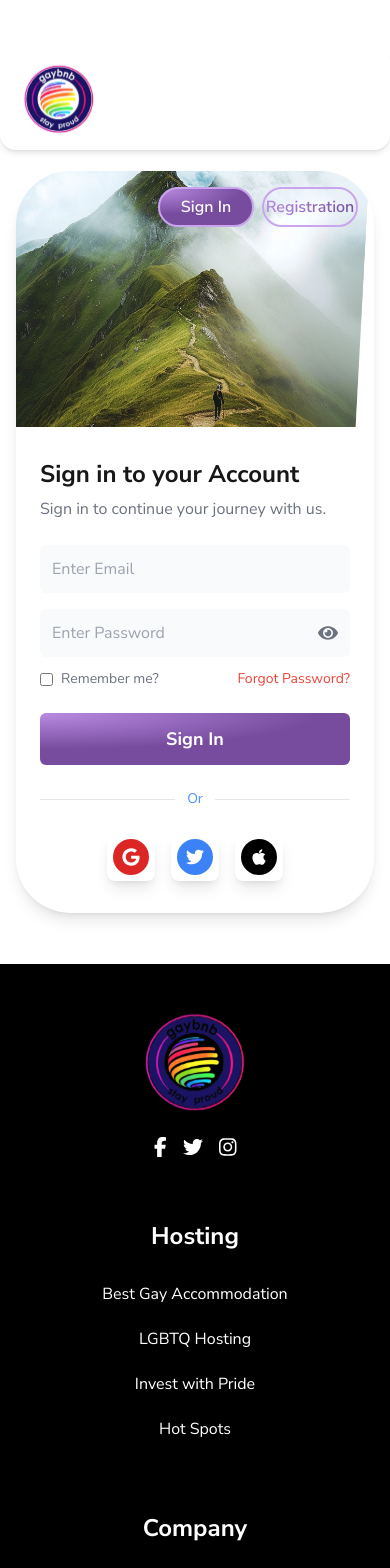
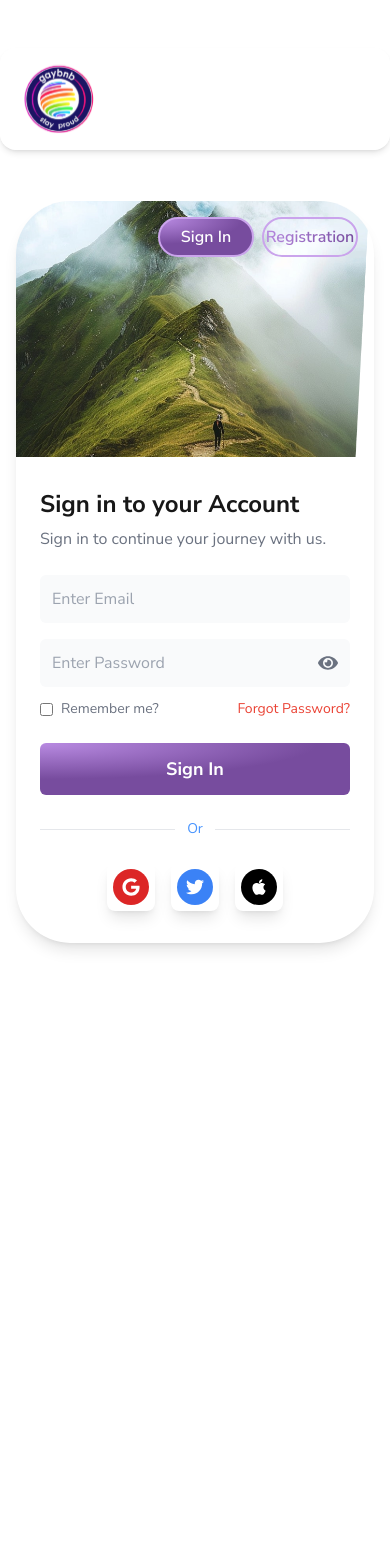
Before and after one commit to zeshanjaffer/gayBnB_Front-End, a Next.js app: page /login in a window 390 px wide. Shown: the top 1568 px of the page. After the commit the page ends 994 px from the top, so only its background shows below. Built offline with nearby package versions, Linux system fonts and the light colour scheme.

Commit message:
Updated responsive layout for the newsletter section

```diff
--- a/src/pages/_app.tsx
+++ b/src/pages/_app.tsx
@@ -33,7 +33,7 @@ export default function App({ Component, pageProps }: AppProps) {
           <main className="flex-grow ">
             <Component {...pageProps} />
           </main>
-          <Footer />
+          {/* <Footer /> */}
         </>
       )}
     </>
--- a/src/pages/index.tsx
+++ b/src/pages/index.tsx
@@ -35,7 +35,7 @@ export default function Home() {
         >
           {/* Dynamic Text Based on Selected Page */}
           <h1
-            className="absolute top-[222px] left-[32px] text-[135px] font-extrabold tracking-wider leading-[124%]"
+            className="absolute top-[222px] left-[32px] text-[70px] font-extrabold tracking-wider leading-[124%]"
             style={{
               fontFamily: "Nunito Sans",
               background:
--- a/src/pages/login.tsx
+++ b/src/pages/login.tsx
@@ -13,7 +13,7 @@ export default function Login() {
   const [showPassword, setShowPassword] = useState(false);
 
   return (
-    <div className="mt-[120px]  flex items-center justify-center min-h-screen bg-white p-4">
+    <div className="mt-[150px]  flex items-center justify-center min-h-screen bg-white p-4">
       <div className="w-full max-w-4xl flex flex-col md:flex-row rounded-[54.23px] shadow-lg overflow-hidden">
         {/* Left Side - Image */}
         <div
```
